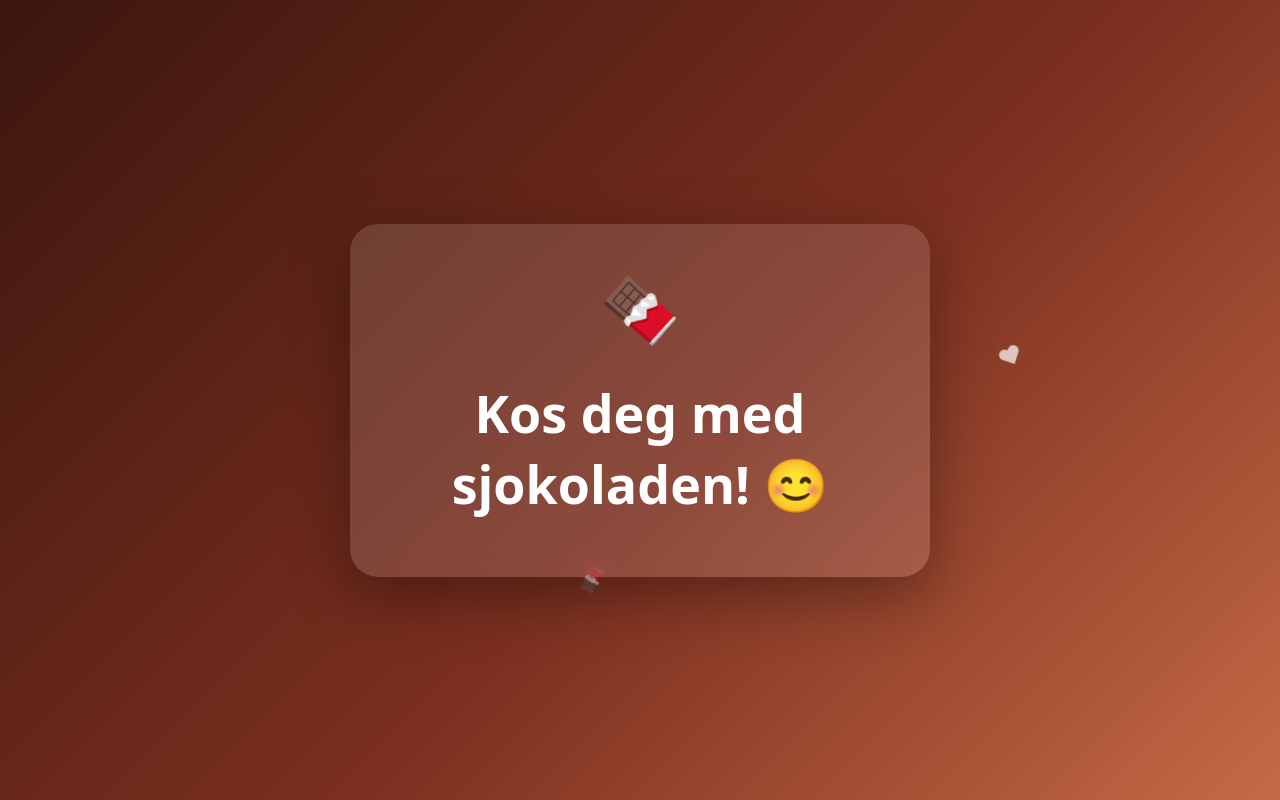
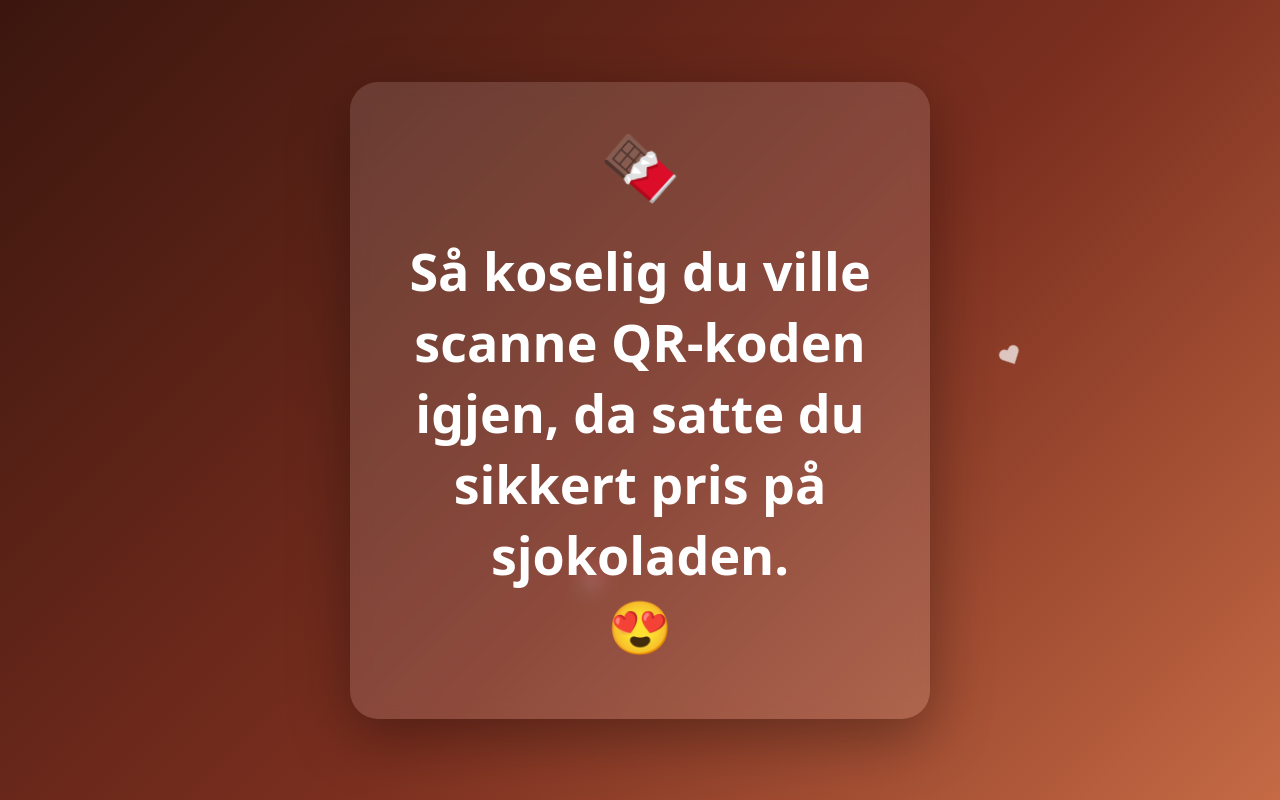
Before and after one commit to sjokoladehilsen/sjokoladehilsen.github.io, a plain HTML site: page index.html in a window 1280 px wide. Shown: the top 800 px of the page. Drawn offline with Linux system fonts and the light colour scheme.

Commit message:
Add files via upload

```diff
--- a/index.html
+++ b/index.html
@@ -35,7 +35,7 @@
 <span class="spark" style="left:45%;animation-delay:2.2s">🍫</span>
 <div class="card">
   <div class="emoji">🍫</div>
-  <h1>Kos deg med sjokoladen! 😊</h1>
+  <h1>Så koselig du ville scanne QR-koden igjen, da satte du sikkert pris på sjokoladen.</br>😍</h1>
 
 </div>
 </body>
```
